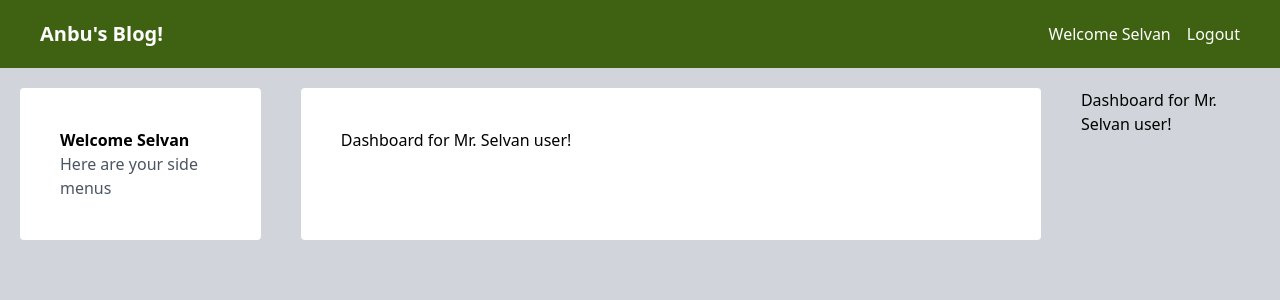
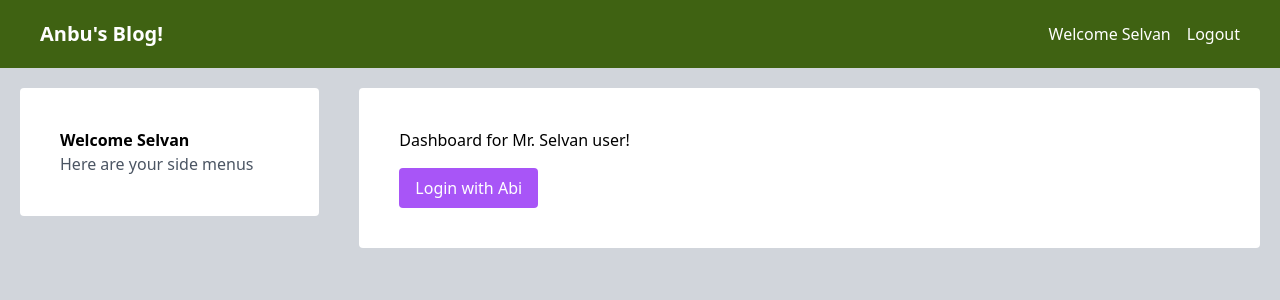
Before and after one commit to anburocky3/react-js-interns, a React (Vite) app: page /admin/dashboard in a window 1280 px wide. Shown: the top 300 px of the page. Built offline with nearby package versions, Linux system fonts and the light colour scheme.

Commit message:
feat: setState useContext()

```diff
--- a/src/components/ui/AdminNavbar.jsx
+++ b/src/components/ui/AdminNavbar.jsx
@@ -5,9 +5,7 @@ import { useContext } from "react";
 const AdminNavbar = () => {
   // useContext()
 
-  const user = useContext(UserContext);
-
-  console.log(user);
+  const { user } = useContext(UserContext);
 
   return (
     <div className="bg-lime-800 text-white px-10 py-5 flex items-center justify-between">
--- a/src/components/ui/AdminSidebar.jsx
+++ b/src/components/ui/AdminSidebar.jsx
@@ -2,7 +2,7 @@ import { useContext } from "react";
 import { UserContext } from "../../contexts/UserContext";
 
 const AdminSidebar = () => {
-  const user = useContext(UserContext);
+  const { user } = useContext(UserContext);
 
   return (
     <div className="bg-white p-10 rounded">
--- a/src/layouts/Admin.jsx
+++ b/src/layouts/Admin.jsx
@@ -3,10 +3,9 @@ import AdminNavbar from "../components/ui/AdminNavbar";
 import AdminSidebar from "../components/ui/AdminSidebar";
 import { UserContext } from "../contexts/UserContext";
 import { useState } from "react";
-import DashboardPage from "../pages/admin/Dashboard";
 
 const AdminLayout = () => {
-  const [user] = useState({
+  const [user, setUser] = useState({
     userId: 1,
     userName: "Selvan",
     isLoggedIn: true,
@@ -14,7 +13,7 @@ const AdminLayout = () => {
 
   return (
     <div className="bg-gray-300 min-h-screen pb-10">
-      <UserContext.Provider value={user}>
+      <UserContext.Provider value={{ user, setUser }}>
         <AdminNavbar />
 
         <div className="flex m-5 space-x-10">
@@ -25,8 +24,6 @@ const AdminLayout = () => {
           <div className="w-3/4 bg-white p-10 rounded">
             <Outlet />
           </div>
-
-          <DashboardPage />
         </div>
       </UserContext.Provider>
     </div>
--- a/src/pages/admin/Dashboard.jsx
+++ b/src/pages/admin/Dashboard.jsx
@@ -2,11 +2,19 @@ import { useContext } from "react";
 import { UserContext } from "../../contexts/UserContext";
 
 const DashboardPage = () => {
-  const user = useContext(UserContext);
+  const { user, setUser } = useContext(UserContext);
 
-  console.log(user);
-
-  return <div>Dashboard for Mr. {user.userName} user!</div>;
+  return (
+    <div className="space-y-4">
+      Dashboard for Mr. {user.userName} user! <br />
+      <button
+        className="px-4 py-2 rounded bg-purple-500 hover:bg-purple-600 text-white"
+        onClick={() => setUser({ ...user, userName: "Abi" })}
+      >
+        Login with Abi
+      </button>
+    </div>
+  );
 };
 
 export default DashboardPage;
```
